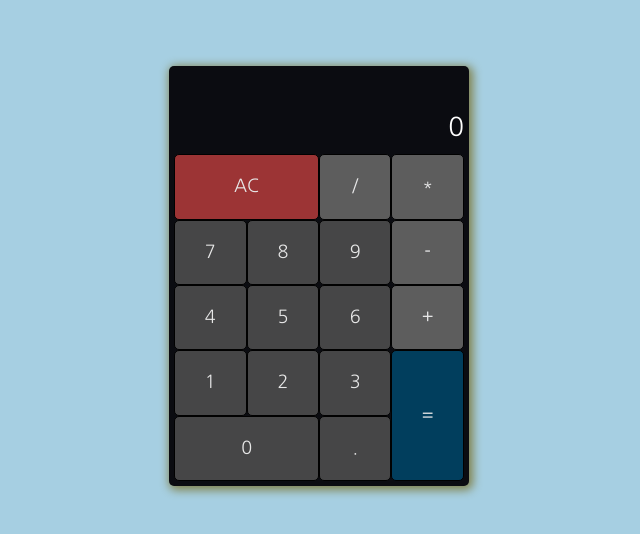
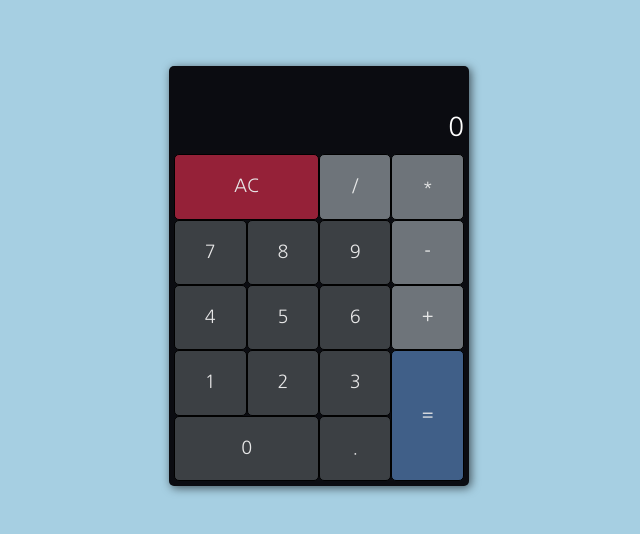
Before and after one commit to BalintMendli/react-calculator, a React (Create React App) app: page / in a window 1280 px wide. Shown: the part 124-658 px from the top of the page, without its empty margins (321-961 px from the left). Built offline with nearby package versions, Linux system fonts and the light colour scheme.

Commit message:
Change colors

```diff
--- a/src/App.css
+++ b/src/App.css
@@ -17,7 +17,7 @@
    display: grid;
    grid-template-columns: auto auto auto auto;
    grid-template-rows: auto auto auto auto auto auto;
-   box-shadow: 2px 2px 10px 2px #81814a;
+   box-shadow: 2px 2px 10px 0px rgba(0, 0, 0, 0.6);
    border-radius: 5px;
 }
 
@@ -52,101 +52,101 @@
 #clear {
    grid-column: 1 / 3;
    grid-row: 2;
-   background-color: #ac3939;
+   background-color: #A5243D;
 }
 
 #divide {
    grid-column: 3;
    grid-row: 2;
-   background-color: #666666;
+   background-color: #798086;
 }
 
 #multiply {
    grid-column: 4;
    grid-row: 2;
-   background-color: #666666;
+   background-color: #798086;
 }
 
 #seven {
    grid-column: 1;
    grid-row: 3;
-   background-color: #4d4d4d;
+   background-color: #42464A;
 }
 
 #eight {
    grid-column: 2;
    grid-row: 3;
-   background-color: #4d4d4d;
+   background-color: #42464A;
 }
 
 #nine {
    grid-column: 3;
    grid-row: 3;
-   background-color: #4d4d4d;
+   background-color: #42464A;
 }
 
 #subtract {
    grid-column: 4;
    grid-row: 3;
-   background-color: #666666;
+   background-color: #798086;
 }
 
 #four {
    grid-column: 1;
    grid-row: 4;
-   background-color: #4d4d4d;
+   background-color: #42464A;
 }
 
 #five {
    grid-column: 2;
    grid-row: 4;
-   background-color: #4d4d4d;
+   background-color: #42464A;
 }
 
 #six {
    grid-column: 3;
    grid-row: 4;
-   background-color: #4d4d4d;
+   background-color: #42464A;
 }
 
 #add {
    grid-column: 4;
    grid-row: 4;
-   background-color: #666666;
+   background-color: #798086;
 }
 
 #one {
    grid-column: 1;
    grid-row: 5;
-   background-color: #4d4d4d;
+   background-color: #42464A;
 }
 
 #two {
    grid-column: 2;
    grid-row: 5;
-   background-color: #4d4d4d;
+   background-color: #42464A;
 }
 
 #three {
    grid-column: 3;
    grid-row: 5;
-   background-color: #4d4d4d;
+   background-color: #42464A;
 }
 
 #equals {
    grid-column: 4;
    grid-row: 5 / 7;
-   background-color: #004466;
+   background-color: #466995;
 }
 
 #zero {
    grid-column: 1 / 3;
    grid-row: 6;
-   background-color: #4d4d4d;
+   background-color: #42464A;
 }
 
 #decimal {
    grid-column: 3;
    grid-row: 6;
-   background-color: #4d4d4d;
+   background-color: #42464A;
 }
```
